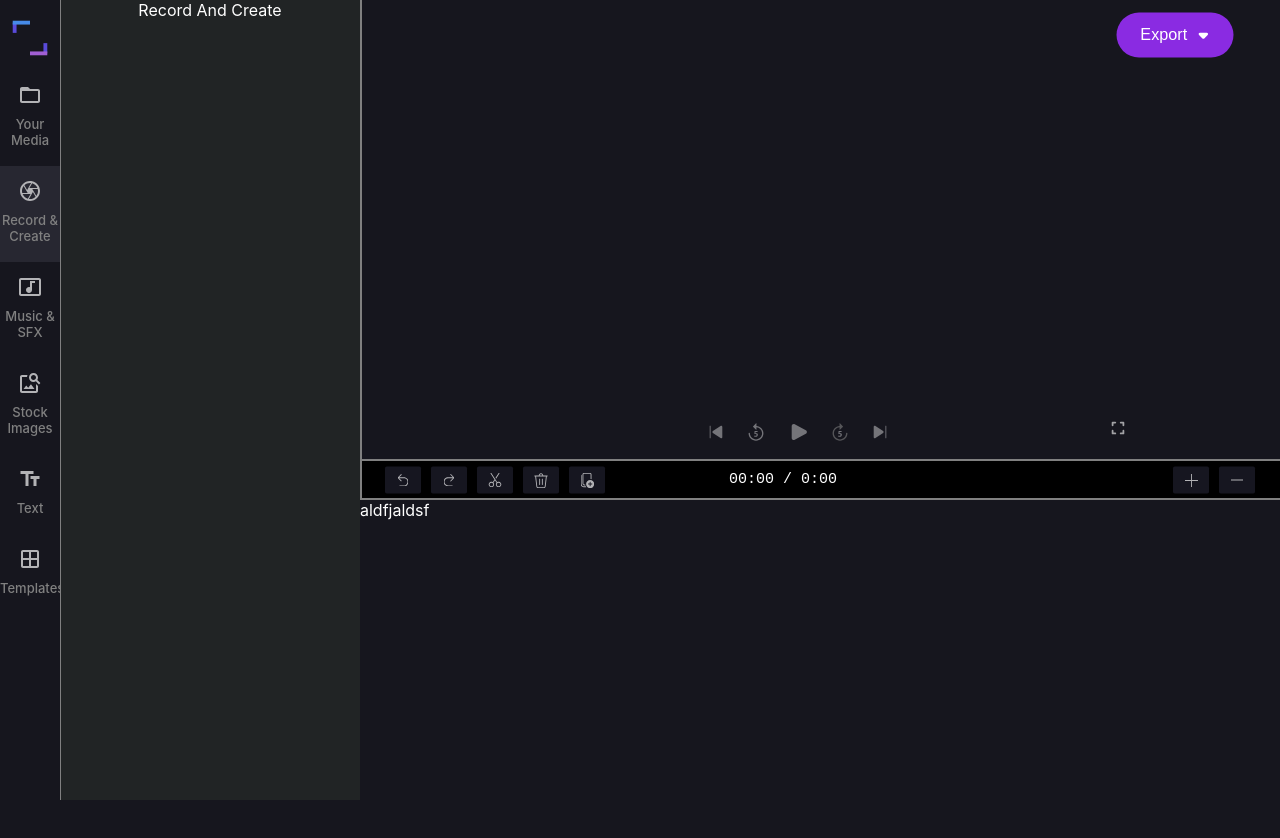
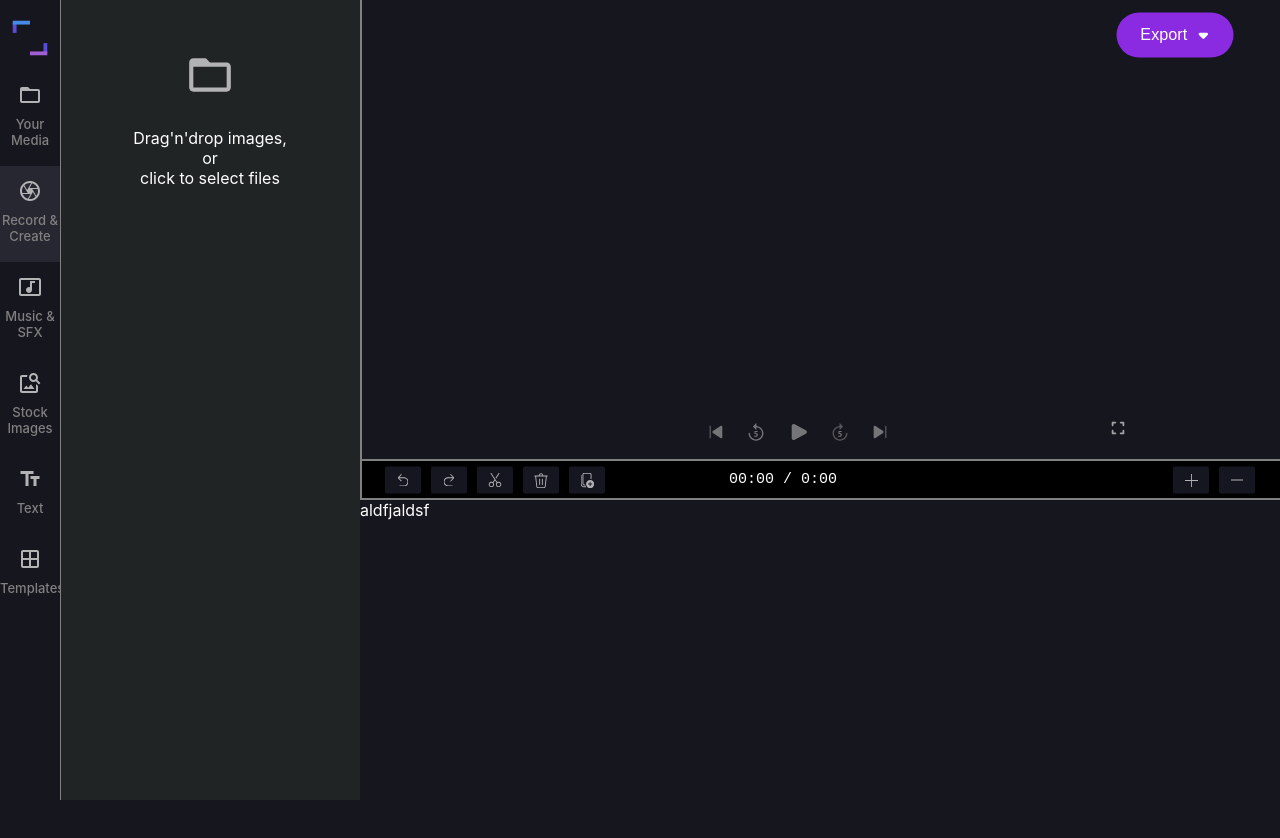
Before and after one commit to varendra007/Editor, a React (Create React App) app: page / in a window 1280 px wide. Both pictures are taken after a click on the element "Record & Create". Shown: the top 838 px of the page. Before the commit the page ends 800 px from the top, so only its background shows below. Built offline with nearby package versions, Linux system fonts and the light colour scheme.

Commit message:
darag n drop

```diff
--- a/package.json
+++ b/package.json
@@ -15,6 +15,7 @@
 		"moment": "^2.29.3",
 		"react": "^18.2.0",
 		"react-dom": "^18.2.0",
+		"react-dropzone": "^14.2.2",
 		"react-player": "^2.10.0",
 		"react-scripts": "5.0.1",
 		"screenfull": "^6.0.2",
--- /dev/null
+++ b/src/component/Dropzone/index.js
@@ -0,0 +1,72 @@
+import React, { useState, useEffect, useCallback } from 'react';
+import { makeStyles } from '@mui/styles';
+import Dropzone from 'react-dropzone';
+import editorDimensionsConstants from '../Editor/editorDimensionsConstants';
+import { FolderOpenOutlined } from '@mui/icons-material';
+
+const useStyles = makeStyles({
+	dropzone: {
+		// background: 'white',
+		width: `${editorDimensionsConstants.drawerComponentWidth}px`,
+		height: '100vh',
+		display: 'flex',
+		flexDirection: 'column',
+		alignItems: 'center',
+		justifyContent: 'flex-start',
+		padding: '50px 0',
+	},
+});
+
+export default function DropzoneComponent({ style }) {
+	const classes = useStyles();
+	const [fileNames, setFileNames] = useState([]);
+	const handleDrop = useCallback((acceptedFiles) => {
+		setFileNames(acceptedFiles.map((file) => file.name));
+		console.log(acceptedFiles);
+	}, []);
+
+	useEffect(() => {
+		console.log(fileNames);
+	}, [fileNames]);
+	return (
+		<div>
+			<Dropzone onDrop={handleDrop} accept="image/*" multiple={true}>
+				{({
+					getRootProps,
+					getInputProps,
+					isDragActive,
+					isDragAccept,
+					isDragReject,
+				}) => {
+					const additionalClass = isDragAccept
+						? 'accept'
+						: isDragReject
+						? 'reject'
+						: '';
+
+					return (
+						<div
+							{...getRootProps({
+								className: `${classes.dropzone} ${additionalClass}`,
+							})}
+							// style={style}
+						>
+							<input {...getInputProps()} />
+							<span style={{ fontSize: '50px' }}>
+								{/* {isDragActive ? '📂' : '📁'} */}
+								<FolderOpenOutlined
+									style={{ color: '#b3b3b6', fontSize: '50px' }}
+								/>
+							</span>
+							<p>
+								Drag'n'drop images,
+								<br /> or <br />
+								click to select files
+							</p>
+						</div>
+					);
+				}}
+			</Dropzone>
+		</div>
+	);
+}
--- a/src/component/Editor/MiniDrawerComponent.js
+++ b/src/component/Editor/MiniDrawerComponent.js
@@ -1,6 +1,7 @@
 import * as React from 'react';
 import Grid from '@mui/material/Grid';
 import makeStyles from '@mui/styles/makeStyles';
+import DropzoneComponent from '../Dropzone';
 const useStyles = makeStyles({
 	navBtns: {
 		cursor: 'pointer',
@@ -103,7 +104,11 @@ export function YourMedia(props) {
 	);
 }
 export function RecordAndCreate(props) {
-	return <div>Record And Create</div>;
+	return (
+		<div style={{ width: '100%', height: '100%' }}>
+			<DropzoneComponent style={{ width: '100%', height: '100%' }} />
+		</div>
+	);
 }
 export function Templates(props) {
 	return <div>Templates</div>;
```
Also changed, not shown: 1 other file (tests, documents, lock files or other folders).
